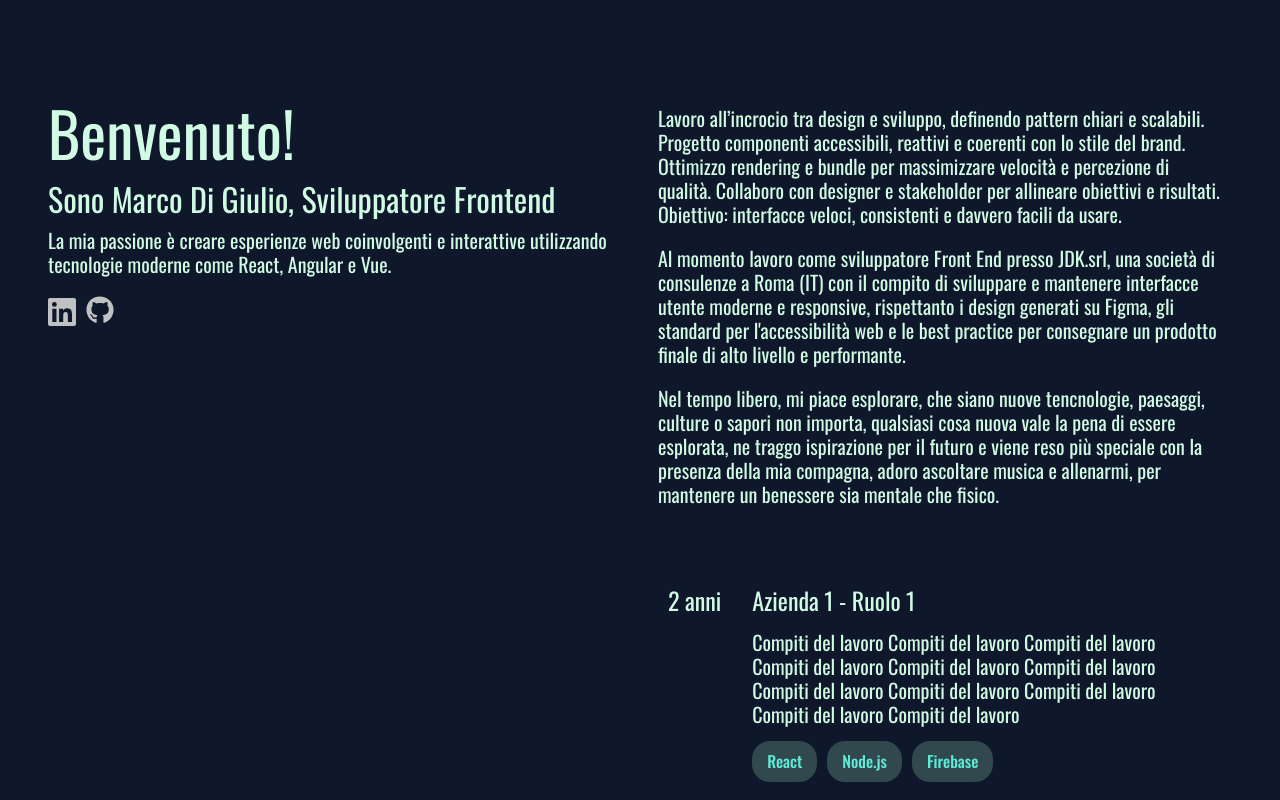
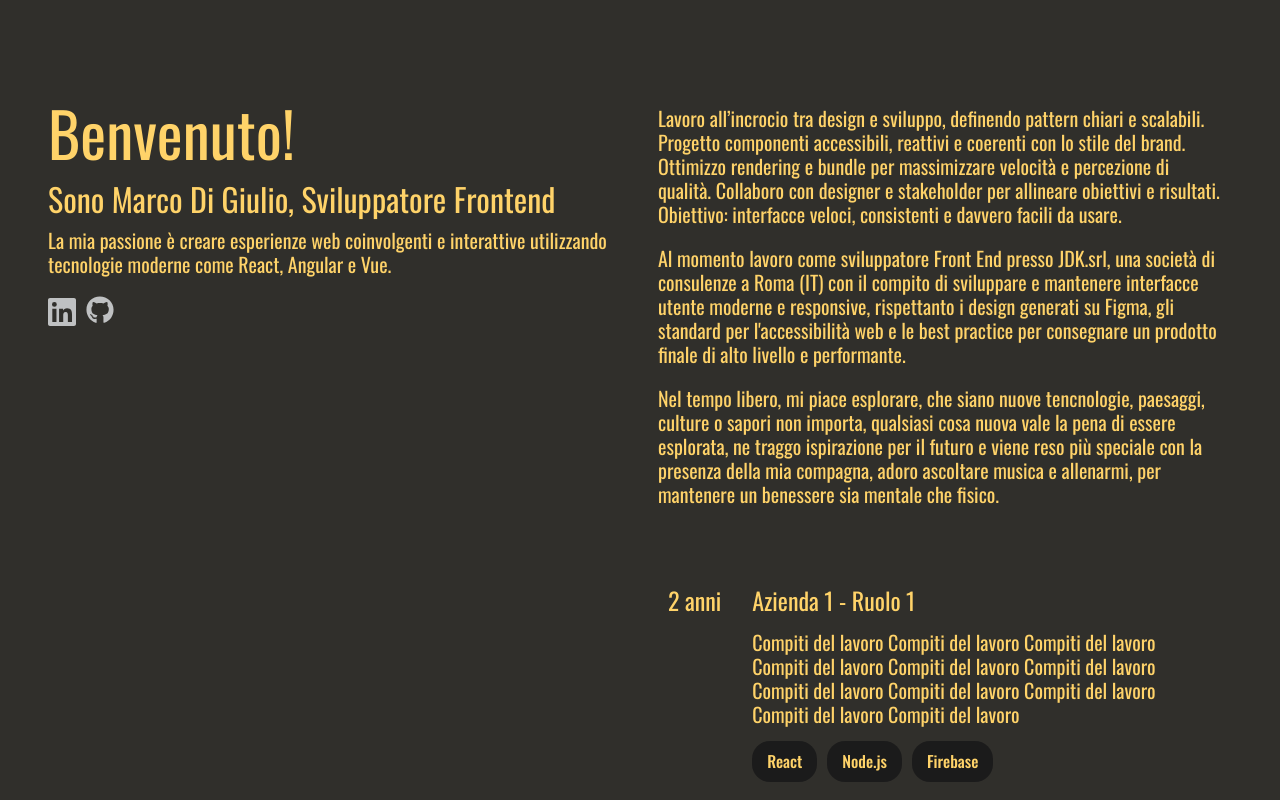
Before and after one commit to mDiGiulio94/Portfolio, a React (Create React App) app: page / in a window 1280 px wide. Shown: the top 800 px of the page. Built offline with nearby package versions, Linux system fonts and the light colour scheme.

Commit message:
primo inizio color mode

```diff
--- a/src/feature/ScrollTop.js
+++ b/src/feature/ScrollTop.js
@@ -62,8 +62,8 @@ const Fab = styled.button`
   width: 48px;
   height: 48px;
 
-  background: #34495E;
-  color: #fff;
+  background: #2b2b2b;
+  color: #ffd369;
   padding: 10px;
   font-size: xx-large;
 
--- a/src/index.css
+++ b/src/index.css
@@ -2,46 +2,86 @@
 
 @font-face {
   font-family: "Soulmaze";
-  src: url("../public/fonts/MyFont/MADE\ Soulmaze\ PERSONAL\ USE.otf")format("woff2");
+  src: url("../public/fonts/MyFont/MADE\ Soulmaze\ PERSONAL\ USE.otf")
+    format("woff2");
   font-weight: 900;
 }
 
 /* variabili corrispondenti ai font di tutto il progetto e al loro ridimensionamento quando lo schermo cambia */
-:root{
+:root {
   /* base */
-  --fs-body: clamp(16px, 0.30vw + 15px, 18px);
+  --fs-body: clamp(16px, 0.3vw + 15px, 18px);
   --lh-body: 1.6;
 
   /* titoli */
-  --fs-h6: clamp(18px, 0.40vw + 16px, 20px);
-  --fs-h5: clamp(20px, 0.60vw + 17px, 24px);
-  --fs-h4: clamp(22px, 0.90vw + 18px, 28px);
-  --fs-h3: clamp(26px, 1.30vw + 18px, 32px);
-  --fs-h2: clamp(32px, 2.10vw + 18px, 40px);
-  --fs-h1: clamp(36px, 3.40vw + 18px, 64px); /* puoi spingere a 72–80px per hero */
+  --fs-h6: clamp(18px, 0.4vw + 16px, 20px);
+  --fs-h5: clamp(20px, 0.6vw + 17px, 24px);
+  --fs-h4: clamp(22px, 0.9vw + 18px, 28px);
+  --fs-h3: clamp(26px, 1.3vw + 18px, 32px);
+  --fs-h2: clamp(32px, 2.1vw + 18px, 40px);
+  --fs-h1: clamp(
+    36px,
+    3.4vw + 18px,
+    64px
+  ); /* puoi spingere a 72–80px per hero */
 
   --lh-h: 1.2;
 }
 
-h1 { font-size: var(--fs-h1); line-height: var(--lh-h); }
-h2 { font-size: var(--fs-h2); line-height: var(--lh-h); }
-h3 { font-size: var(--fs-h3); line-height: var(--lh-h); }
-h4 { font-size: var(--fs-h4); line-height: var(--lh-h); }
-h5 { font-size: var(--fs-h5); line-height: var(--lh-h); }
-h6 { font-size: var(--fs-h6); line-height: var(--lh-h); }
-p { font-size: var(--fs-h6); line-height: var(--lh-h); }
-.small, small { font-size: clamp(14px, 0.2vw + 13px, 16px); line-height: 1.5; }
+h1 {
+  font-size: var(--fs-h1);
+  line-height: var(--lh-h);
+}
+h2 {
+  font-size: var(--fs-h2);
+  line-height: var(--lh-h);
+}
+h3 {
+  font-size: var(--fs-h3);
+  line-height: var(--lh-h);
+}
+h4 {
+  font-size: var(--fs-h4);
+  line-height: var(--lh-h);
+}
+h5 {
+  font-size: var(--fs-h5);
+  line-height: var(--lh-h);
+}
+h6 {
+  font-size: var(--fs-h6);
+  line-height: var(--lh-h);
+}
+p {
+  font-size: var(--fs-h6);
+  line-height: var(--lh-h);
+}
+.small,
+small {
+  font-size: clamp(14px, 0.2vw + 13px, 16px);
+  line-height: 1.5;
+}
 
 body {
   margin: 0;
-  font-family: "Soulmaze",sans-serif;
-  font-size: var(--fs-body); line-height: var(--lh-body);
+  font-family: "Soulmaze", sans-serif;
+  font-size: var(--fs-body);
+  line-height: var(--lh-body);
   -webkit-font-smoothing: antialiased;
   -moz-osx-font-smoothing: grayscale;
-  background-color: #0f172a;
-  font-family: 'Oswald', 'sans-serif';
+
+  font-family: "Oswald", "sans-serif";
   font-weight: 200;
-   color: #D1FAE5;
+  /* background-color: #0f172a; ok */
+  /* background-color: #2D2D2D; */
+    /* background-color: #051C2C; */
+/* background-color: #1e1B4B; */
+/* color: #FF6B5A; */
+background-color: #302f2b;
+/* color: #abd1c6; */
+    /* color: #00E5D9; */
+  color: #FFD369;
+  /* color: #D1FAE5; ok*/
   /* color:#A7F3D0; */
   /* color: #CFFAFE; */
   /* rosso buono per cancelare */
@@ -51,8 +91,6 @@ body {
   padding-right: 3rem;
   padding-top: 6rem;
   padding-bottom: 6rem;
-
-
 }
 
 h1,
@@ -64,10 +102,10 @@ h6,
 p {
   margin: 0;
   /* color: #eff1f2; */
-  font-weight: 400!important;
+  font-weight: 400 !important;
 }
 
-.specialP{
+.specialP {
   opacity: 0.7;
 }
 
@@ -89,6 +127,6 @@ html {
   display: flex;
   justify-content: center;
   align-items: center;
-  height: 100%;
+  height: 100vh;
   margin: auto;
 }
--- a/src/pages/AllJobs.js
+++ b/src/pages/AllJobs.js
@@ -1,8 +1,20 @@
-import React from "react";
+import React, { useState, useEffect } from "react";
 import styled from "styled-components";
 import Table from "../shared/components/Table";
 
 export default function AllJobs() {
+  const [visible, setVisible] = useState(false);
+
+  const handleVisible = () => {
+    const timeout = window.requestAnimationFrame(() => setVisible(true));
+
+    return () => window.cancelAnimationFrame(timeout);
+  };
+
+  useEffect(() => {
+    handleVisible();
+  }, []);
+
   const progetti = [
     {
       id: 1,
@@ -25,27 +37,31 @@ export default function AllJobs() {
   // rivedi i width quando popolato, fa sparire colonne in base alla dimensione schermo
   const columns = [
     {
-      label: <h5>Anno</h5> ,
+      label: <h5>Anno</h5>,
       width: "10%",
-      accessor: (progetti) =><p className="specialP">{progetti.anno ?? "-"}</p>,
+      accessor: (progetti) => (
+        <p className="specialP">{progetti.anno ?? "-"}</p>
+      ),
     },
     {
-      label: <h5>Progetto</h5> ,
+      label: <h5>Progetto</h5>,
       width: "15%",
       accessor: (progetti) => <p>{progetti.progetto ?? "-"}</p>,
     },
     {
-      label: <h5>Azienda</h5> ,
+      label: <h5>Azienda</h5>,
       width: "15%",
-      accessor: (progetti) =><p className="specialP">{progetti.azienda ?? "-"}</p>,
+      accessor: (progetti) => (
+        <p className="specialP">{progetti.azienda ?? "-"}</p>
+      ),
     },
     {
-      label: <h5>Link</h5> ,
+      label: <h5>Link</h5>,
       width: "15%",
-      accessor: (progetti) =><p>{progetti.link ?? "-"}</p> ,
+      accessor: (progetti) => <p>{progetti.link ?? "-"}</p>,
     },
     {
-      label: <h5>Anno</h5> ,
+      label: <h5>Anno</h5>,
       width: "45%",
       accessor: (progetti) =>
         progetti.tecnologie ? (
@@ -61,16 +77,18 @@ export default function AllJobs() {
   ];
 
   return (
-  <Container>
-
- <Table columns={columns} items={progetti} />
-  </Container>
- );
+    <Container $visible={visible}>
+      <Table columns={columns} items={progetti} />
+    </Container>
+  );
 }
 
 const Container = styled.div`
-padding-left: 5rem;
-padding-right: 5.7rem;
+  padding-left: 5rem;
+  padding-right: 5.7rem;
+  opacity: ${(props) => (props.$visible ? 1 : 0)};
+  transform: translateY(${(props) => (props.$visible ? "0" : "12px")});
+  transition: opacity 2s ease, transform 2s ease;
 `;
 
 const TechContainer = styled.div`
@@ -87,9 +105,11 @@ const TechContainer = styled.div`
     font-size: 16px;
     border-radius: 18px;
     padding: 8px 15px;
-    background: #a7f3d038;
+    /* background: #a7f3d038; */
     box-shadow: inset 0 0 0 0 #a7f3d0;
-    color: #5eead4;
+    /* color: #5eead4; */
+    background: #1b1b1b;
+    color: #ffd369;
     font-weight: 400;
   }
 `;
--- a/src/pages/Home.js
+++ b/src/pages/Home.js
@@ -1,4 +1,4 @@
-import React from "react";
+import React, { useEffect, useState } from "react";
 import styled from "styled-components";
 import Welcome from "../shared/sections/Welcome.js";
 import Presentazione from "../shared/sections/Presentation.js";
@@ -7,16 +7,28 @@ import Projects from "../shared/sections/Projects.js";
 import useMediaQuery from "../shared/hooks/hooks.js";
 
 export default function Home() {
+  const isSmall = useMediaQuery("(max-width: 600px)");
 
-    const isSmall = useMediaQuery("(max-width: 600px)")
+  // passare questa logica e css anche al componente della table, vedi se utilizzare tutti fare un contrext nel caso
+  const [isRightVisible, setIsRightVisible] = useState(false);
+
+  const handleVisible = () => {
+    const timeout = window.requestAnimationFrame(() => setIsRightVisible(true));
+
+    return () => window.cancelAnimationFrame(timeout);
+  };
+
+  useEffect(() => {
+    handleVisible();
+  }, []);
 
   return (
-    <Container $small={isSmall}>
+    <Container $small={isSmall} $visible={isRightVisible}>
       <ContainerLeft $small={isSmall}>
         <Welcome />
       </ContainerLeft>
 
-      <ContainerRight $small={isSmall}>
+      <ContainerRight $small={isSmall} >
         <Presentazione />
         <Workplaces />
         <Projects />
@@ -27,32 +39,34 @@ export default function Home() {
 
 const Container = styled.div`
   display: flex;
-  flex-direction: ${props => props.$small ? "column" : "row"};
+  flex-direction: ${(props) => (props.$small ? "column" : "row")};
   max-width: 1280px;
   margin-left: auto;
   margin-right: auto;
   gap: 16px;
   align-items: flex-start;
+   opacity: ${(props) => (props.$visible ? 1 : 0)};
+  transform: translateY(${(props) => (props.$visible ? "0" : "12px")});
+  transition: opacity 2s ease, transform 2s ease;
 
-::-webkit-scrollbar {
-  display: none;
-}
+  ::-webkit-scrollbar {
+    display: none;
+  }
 
- -ms-overflow-style: none;
+  -ms-overflow-style: none;
   scrollbar-width: none;
-
-
 `;
 
 const ContainerLeft = styled.div`
-  width: ${props => props.$small ? "100%" : "50%"};
+  width: ${(props) => (props.$small ? "100%" : "50%")};
   top: 0;
-  position: ${props => props.$small ? "" : "sticky"};
+  position: ${(props) => (props.$small ? "" : "sticky")};
 `;
 
 const ContainerRight = styled.div`
   display: flex;
   flex-direction: column;
   gap: 50px;
-  width: ${props => props.$small ? "100%" : "50%"};
+  width: ${(props) => (props.$small ? "100%" : "50%")};
+
 `;
--- a/src/shared/components/Card.js
+++ b/src/shared/components/Card.js
@@ -69,8 +69,14 @@ const CardContainer = styled.div`
   }
 
   &:hover {
-    background: #1e293b;
+    /* background: #1e293b; */
+    background: #1b1b1b;
     box-shadow: inset 0 0 0 0 #94a3b8;
+  }
+
+  &:hover .tech > span {
+    color: #1b1b1b;
+    background: #ffd369;
   }
 
   h2 {
@@ -92,7 +98,7 @@ const CardContainer = styled.div`
     .info-box {
       display: flex;
 
-      > span:first-child{
+      > span:first-child {
         width: 15%;
       }
 
@@ -100,7 +106,7 @@ const CardContainer = styled.div`
         gap: 15px;
         display: flex;
         flex-direction: column;
-        width: 75%
+        width: 75%;
       }
     }
 
@@ -113,9 +119,13 @@ const CardContainer = styled.div`
       span {
         border-radius: 18px;
         padding: 8px 15px;
-        background: #a7f3d038;
-        box-shadow: inset 0 0 0 0 #a7f3d0;
-        color: #5eead4;
+        /* background: #a7f3d038; */
+        /* box-shadow: inset 0 0 0 0 #a7f3d0; */
+        background: #1b1b1b;
+        box-shadow: inset 0 0 0 0 #2b2b2b;
+        /* color: #5eead4; */
+        color: #ffd369;
+         transition: background-color 0.3s ease-in-out, color 0.3s ease-in-out;
       }
     }
   }
--- a/src/shared/components/Table.js
+++ b/src/shared/components/Table.js
@@ -85,7 +85,7 @@ const TableX = styled.table`
   overflow-x: auto;
   border-collapse: collapse;
   border-radius: 5px;
-  box-shadow: 0 8px 10px rgba(2, 6, 23, 0.12);
+  /* box-shadow: 0 8px 10px rgba(2, 6, 23, 0.12); */
 `;
 
 const Thead = styled.thead``;
@@ -104,6 +104,7 @@ const Th = styled.th`
   white-space: nowrap;
   font-size: 16px;
   text-align: left;
+  padding-left: 0;
 `;
 
 const Td = styled.td`
@@ -113,6 +114,7 @@ const Td = styled.td`
   text-overflow: ellipsis;
   max-width: 1px; /* trucco per far funzionare ellipsis con table-layout: fixed */
   font-variant-numeric: tabular-nums;
+  padding-left: 0;
   &[data-align="right"] {
     text-align: right;
   }
```
Also changed, not shown: src/feature/ColorMode.js (added, +10 -0 lines). Lines whose indentation alone changed are shown as unchanged.
